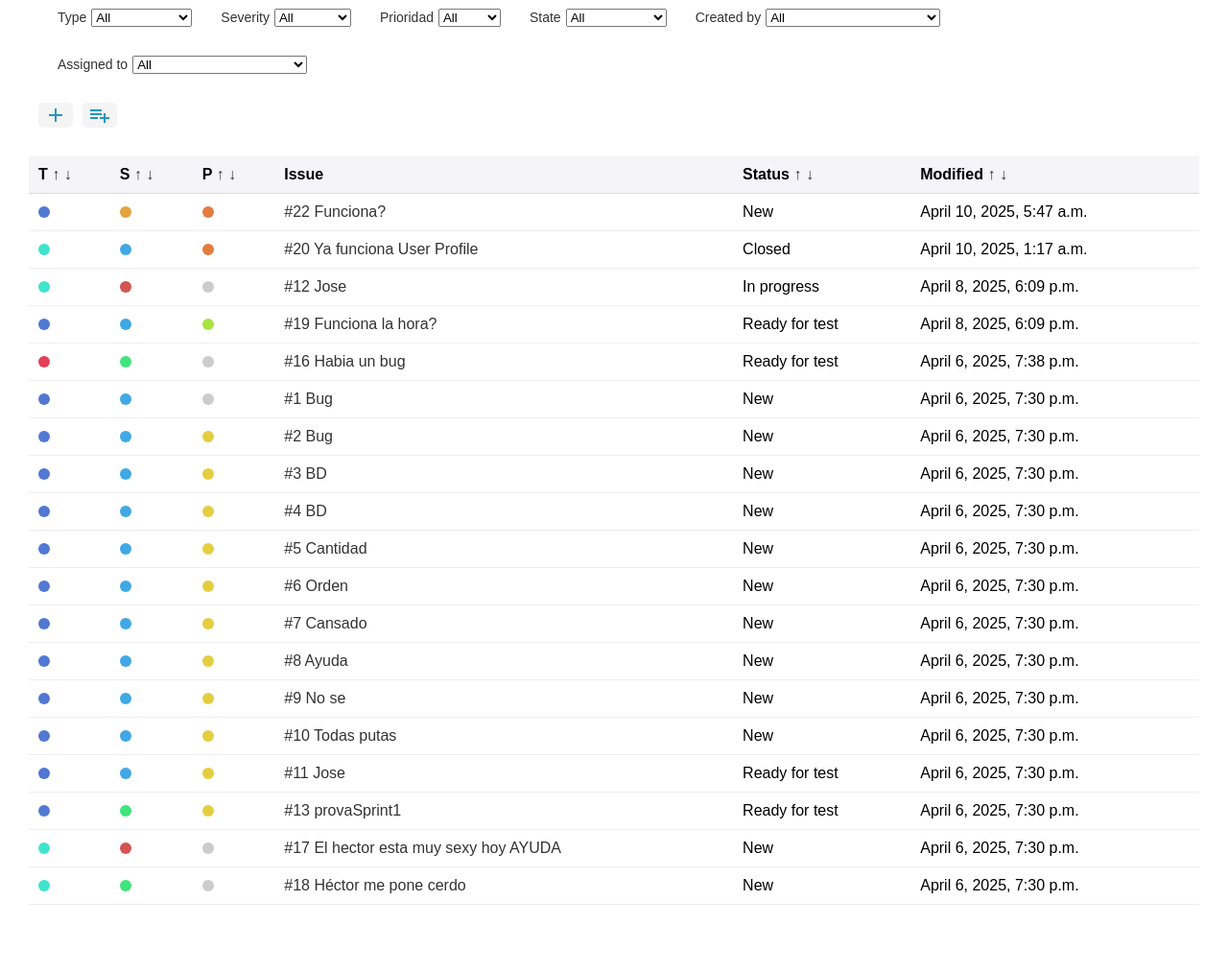
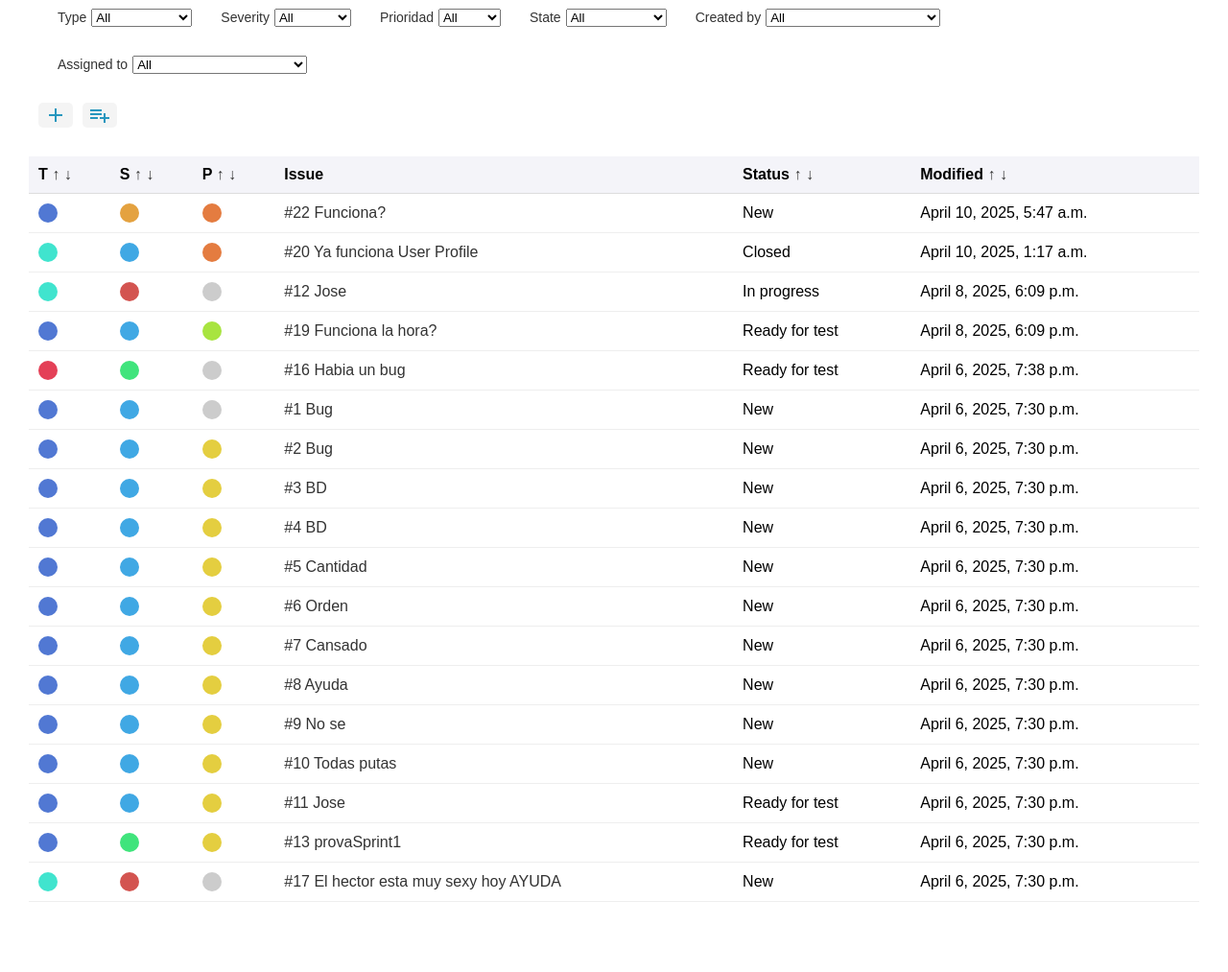
Before and after one commit to it22b-ASW-Project/Boreal-forest, a Django app: page /issues/ in a window 1280 px wide. Shown: the part 213-1226 px from the top of the page at 96% size. After the commit the page ends 1153 px from the top, so only its background shows below. Run offline with Django 5.2, Linux system fonts and the light colour scheme; a user stored in the database is signed in; data comes from the database, SQL or seed files in the repository; both versions use the stored data as it was after the commit.

Commit message:
Scroll Arreglado

```diff
--- a/static/css/showIssues.css
+++ b/static/css/showIssues.css
@@ -17,6 +17,7 @@ body {
     border-radius: 0;
     box-shadow: none;
     overflow: hidden;
+    margin-bottom: 20px;
 }
 
 .material-icons {
@@ -87,8 +88,8 @@ button:hover {
 }
 
 .colorDot {
-    width: 12px;
-    height: 12px;
+    width: 20px;
+    height: 20px;
     border-radius: 50%;
     display: inline-block;
 }
@@ -103,7 +104,7 @@ button:hover {
 .profile-content {
     flex: 1;
     box-sizing: border-box;
-    max-height: 80vh;
+    max-height: 75vh;
     overflow-y: auto;
     margin-bottom: 20px;
 }
@@ -118,7 +119,6 @@ button:hover {
 .profile-content table {
     width: 100%;
     border-collapse: collapse;
-    margin-bottom: 0;
 }
 
 .profile-content table td {
@@ -140,6 +140,10 @@ button:hover {
 
 .profile-content tr {
     border-bottom: 1px solid #ddd;
+}
+.profile-content table {
+    width: 100%;
+    border-collapse: collapse;
 }
 
 a {
```
Also changed, not shown: boreal_forest.sqlite3.
